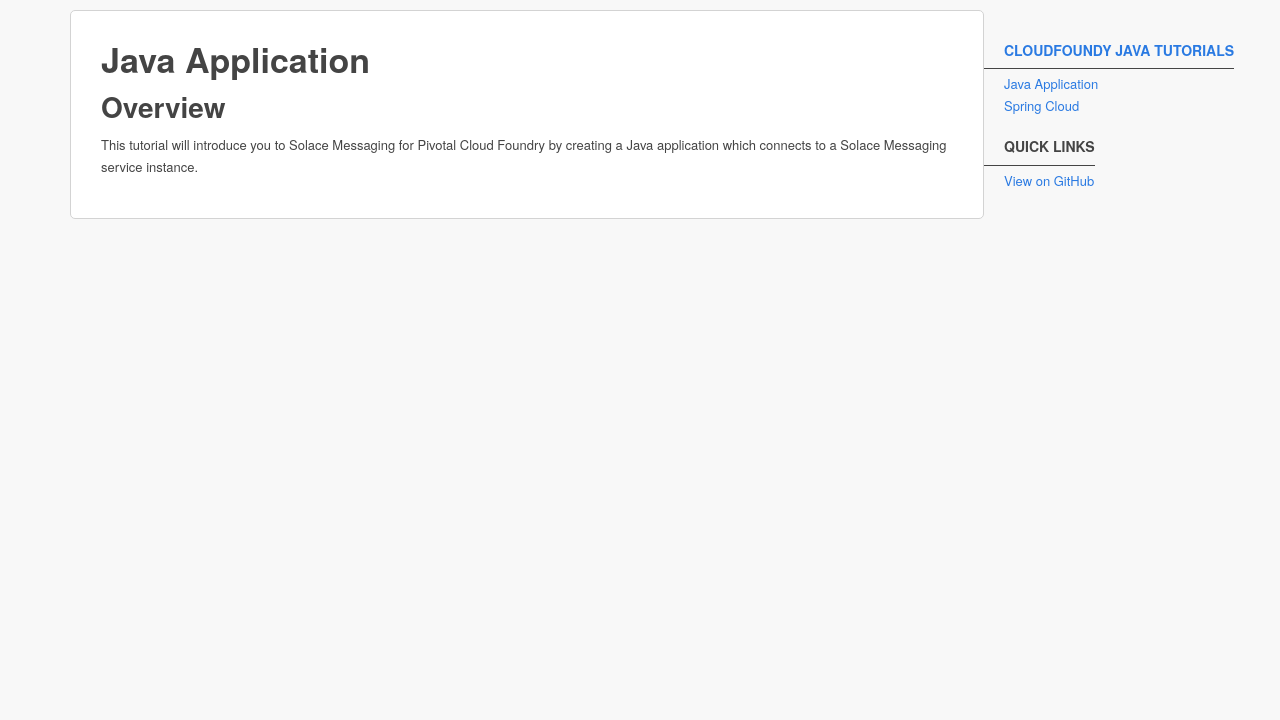
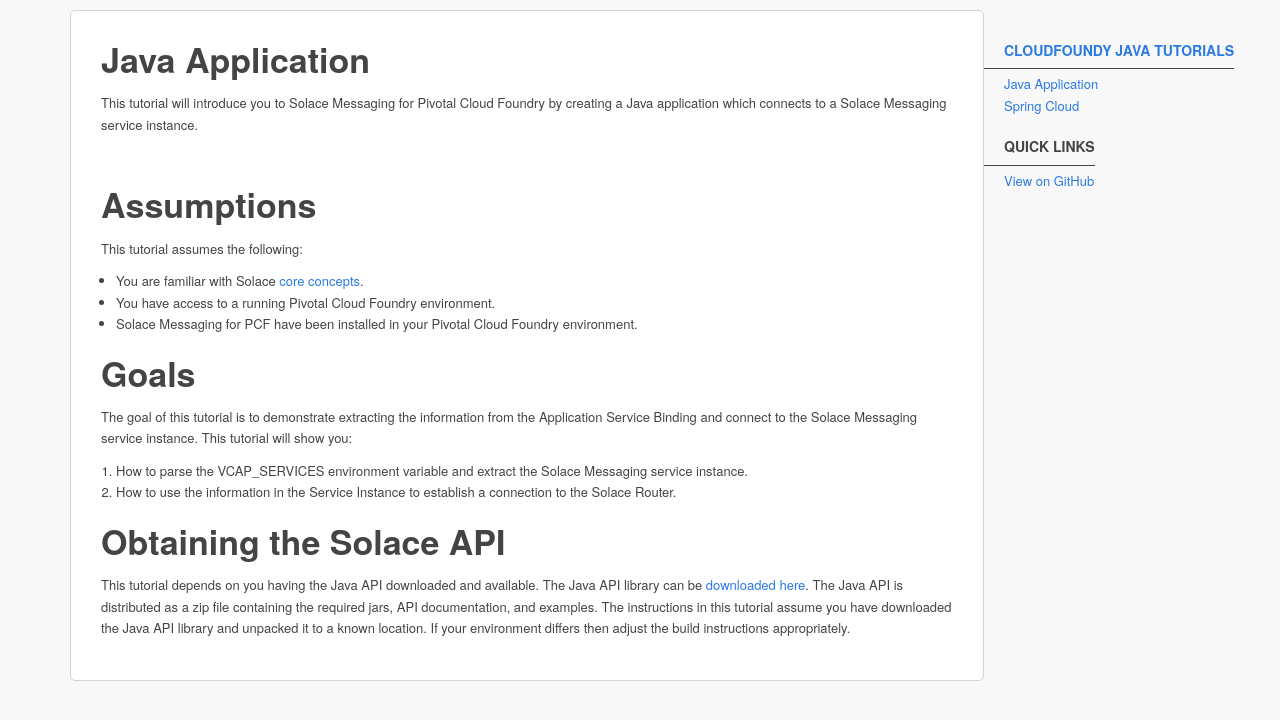
Before and after one commit to SolaceSamples/solace-samples-cloudfoundry-java, a Jekyll site: the page built from _docs/java-app.md, in a window 1280 px wide. Shown: the top 720 px of the page. Built offline with Jekyll 4.4.1, drawn with Linux system fonts in a browser that asks for light colours.

Commit message:
Initial commit for Overview, Assumptions, Goals.

```diff
--- a/_docs/java-app.md
+++ b/_docs/java-app.md
@@ -3,7 +3,29 @@
 title: Java Application
 ---
 
-## Overview
-
 This tutorial will introduce you to Solace Messaging for Pivotal Cloud Foundry by creating a Java application which
 connects to a Solace Messaging service instance.
+
+# Assumptions
+
+This tutorial assumes the following:
+
+* You are familiar with Solace [core concepts](http://dev.solacesystems.com/docs/core-concepts/).
+* You have access to a running Pivotal Cloud Foundry environment.
+* Solace Messaging for PCF have been installed in your Pivotal Cloud Foundry environment.
+
+# Goals
+
+The goal of this tutorial is to demonstrate extracting the information from the Application Service Binding and connect
+to the Solace Messaging service instance.  This tutorial will show you:
+
+1. How to parse the VCAP_SERVICES environment variable and extract the Solace Messaging service instance.
+1. How to use the information in the Service Instance to establish a connection to the Solace Router.
+
+# Obtaining the Solace API
+
+This tutorial depends on you having the Java API downloaded and available. The Java API library can be
+[downloaded here](http://dev.solacesystems.com/downloads/). The Java API is distributed as a zip file containing the
+required jars, API documentation, and examples. The instructions in this tutorial assume you have downloaded the
+Java API library and unpacked it to a known location. If your environment differs then adjust the build instructions
+appropriately.
```
